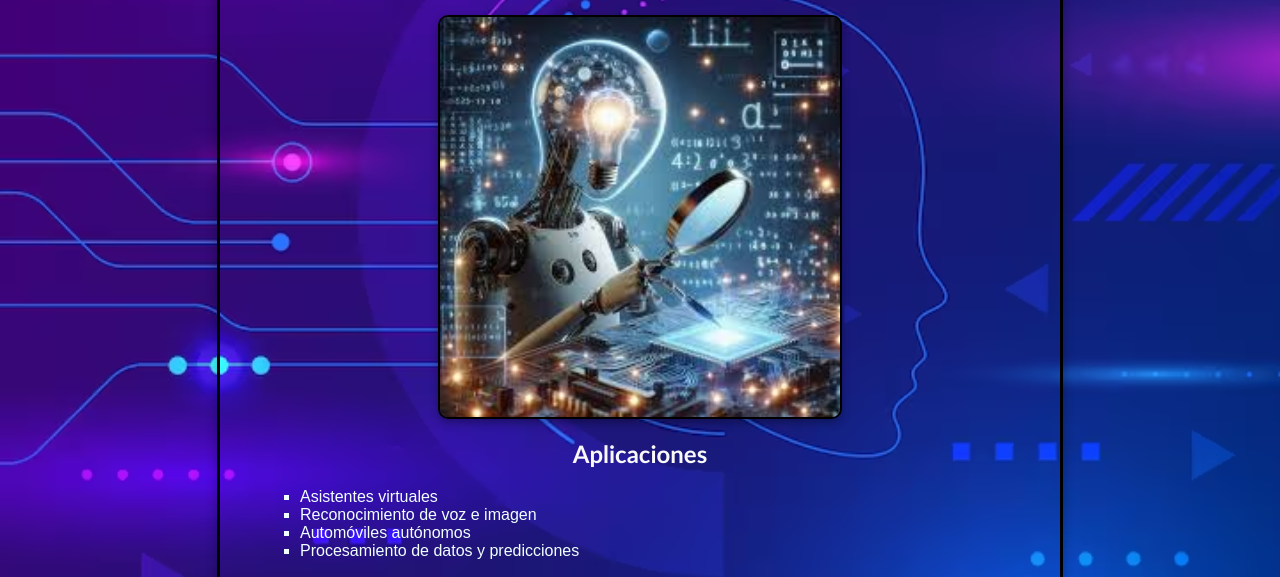
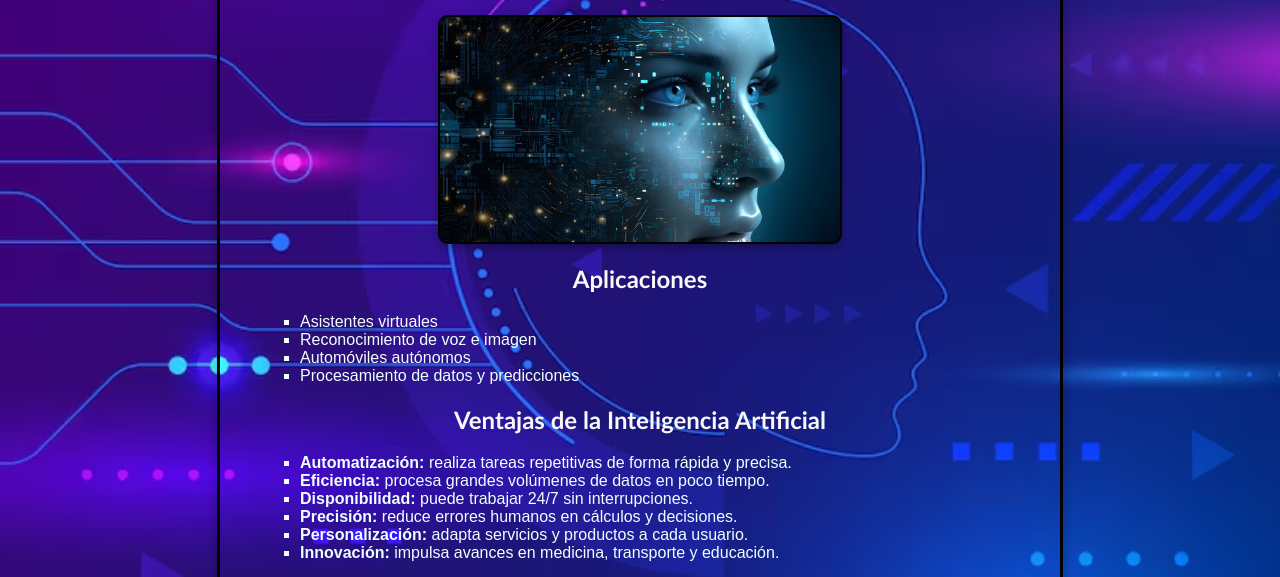
Before and after one commit to fer151/WEB-23100142-2, a plain HTML site: page Parcial_2/5_Eventos/index.html in a window 1280 px wide. Shown: the part 215-792 px from the top of the page. Drawn offline with Linux system fonts and the light colour scheme.

Commit message:
Actualizar la imagen de IA en el HTML y corregir la lista de imágenes en el script

```diff
--- a/Parcial_2/5_Eventos/index.html
+++ b/Parcial_2/5_Eventos/index.html
@@ -54,7 +54,7 @@
     tareas que requieren inteligencia humana, como aprender, razonar y tomar decisiones.
   </p>
 
-  <img id="fotoIA" src="img2.jpg" width="400" alt="Imagen 1 de IA" role="button" tabindex="0">
+  <img id="fotoIA" src="img1.jpg" width="400" alt="Imagen 1 de IA" role="button" tabindex="0">
 
 
  <h2>Aplicaciones</h2>
--- a/Parcial_2/5_Eventos/script.js
+++ b/Parcial_2/5_Eventos/script.js
@@ -2,7 +2,7 @@ document.addEventListener('DOMContentLoaded', () => {
   const img = document.getElementById('fotoIA');
   if (!img) return;
 
-  const images = ['img1.jpg', 'img2.jpg'];
+  const images = ['img1.jpg', 'img3.jpg'];
 
   images.forEach(src => { const i = new Image(); i.src = src; });
 
```
